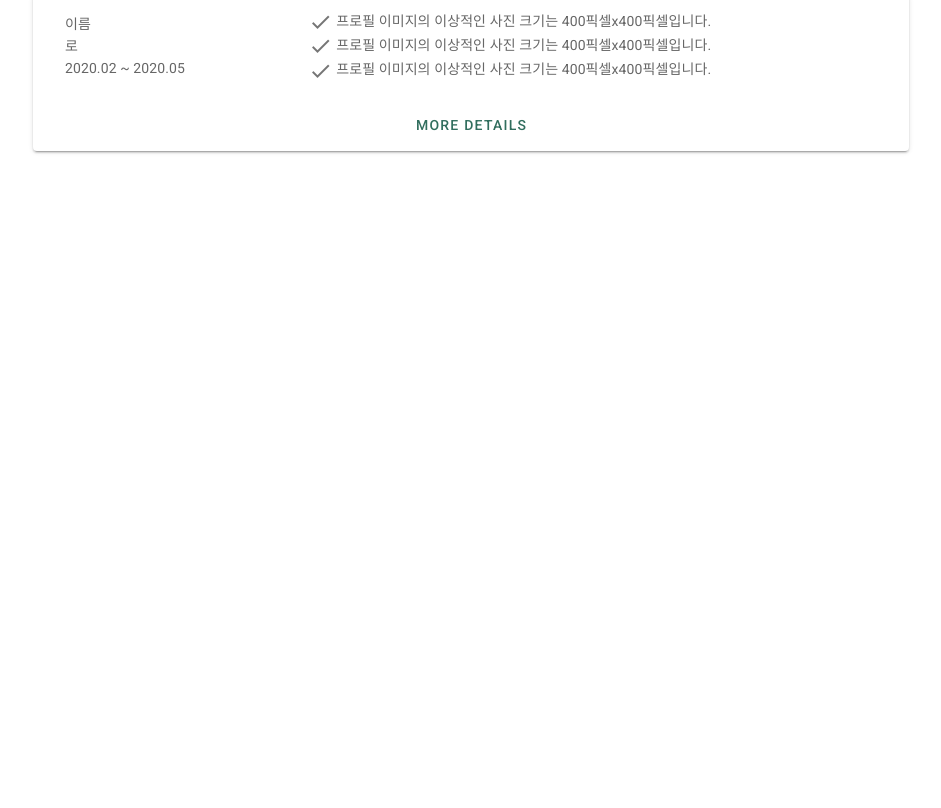
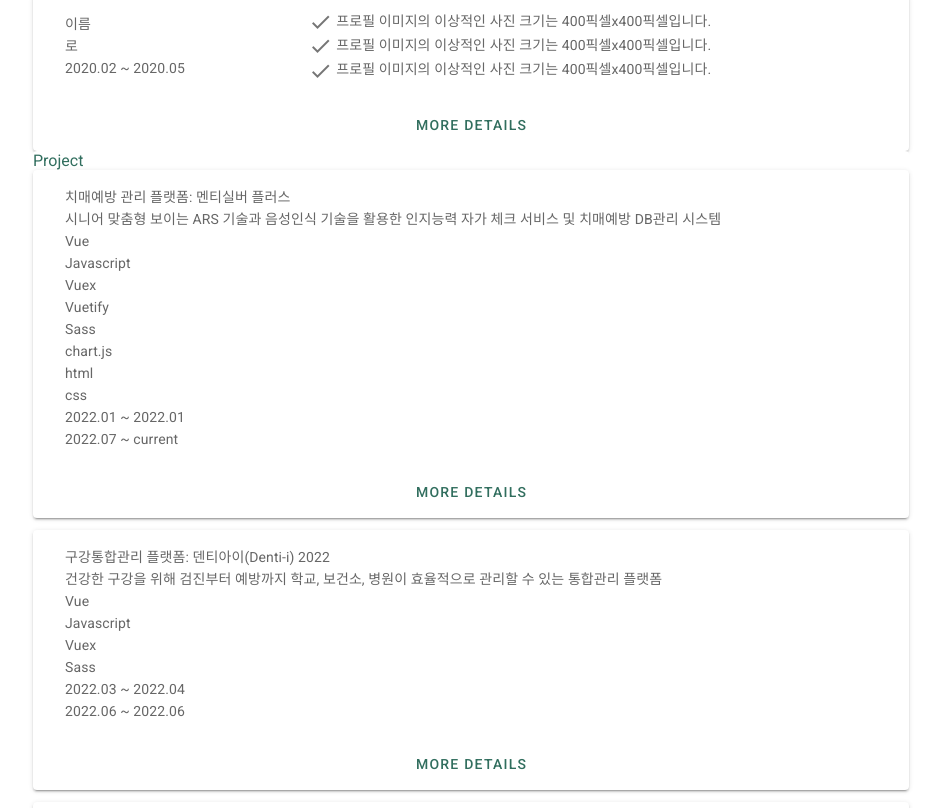
Before and after one commit to adc0612/portfolio, a Vue app: page / in a window 1280 px wide. Shown: the part 494-1302 px from the top of the page, without its empty margins (169-1110 px from the left). Before the commit the page ends 800 px from the top, so only its background shows below. Built offline with nearby package versions, Linux system fonts and the light colour scheme.

Commit message:
feat: Add Project Page

```diff
--- a/src/App.vue
+++ b/src/App.vue
@@ -6,6 +6,7 @@
       <v-container>
         <IntroPage />
         <ExperiencePage @openModal="openModal" />
+        <ProjectPage @openModal="openModal" />
       </v-container>
     </v-main>
     <DetailModal v-if="showModal" v-model="showModal" :data="modalData" @close="showModal = false" />
@@ -18,10 +19,12 @@ import NavMenu from './components/layout/NavMenu.vue';
 import IntroPage from './views/IntroPage.vue';
 import ExperiencePage from './views/ExperiencePage.vue';
 import DetailModal from '@/components/common/DetailModal';
+import ProjectPage from '@/views/ProjectPage';
 export default {
   name: 'App',
 
   components: {
+    ProjectPage,
     DetailModal,
     AppBar,
     NavMenu,
--- a/src/styles/scss/pages/_experience.scss
+++ b/src/styles/scss/pages/_experience.scss
@@ -1,6 +1,6 @@
 @charset "UTF-8";
 
-.experice-wrap {
+.experience-wrap {
   h2 {
     font-size: 28px;
   }
--- a/src/views/ExperiencePage.vue
+++ b/src/views/ExperiencePage.vue
@@ -1,5 +1,5 @@
 <template>
-  <v-card flat class="experice-wrap">
+  <v-card flat class="experience-wrap">
     <h2 class="primary--text">Exp</h2>
     <v-card v-for="(item, index) in experienceContents" :key="index" :class="{ 'mt-3': index > 0 }">
       <v-card-text class="px-8 py-4 contents-wrap">
--- /dev/null
+++ b/src/views/ProjectPage.vue
@@ -0,0 +1,109 @@
+<template>
+  <v-card flat class="project-wrap">
+    <h2 class="primary--text">Project</h2>
+    <v-card v-for="(item, index) in projectContents" :key="index" :class="{ 'mt-3': index > 0 }">
+      <v-card-text class="px-8 py-4 contents-wrap">
+        <div class="d-flex flex-column justify-center info-wrap">
+          <h3>{{ item.name }}</h3>
+          <p>{{ item.introduction }}</p>
+          <div v-for="(skill, index) in item.skills" :key="`skill-${index}`">
+            <span>{{ skill }}</span>
+          </div>
+          <p v-for="(date, i) in item.dates" :key="`date-${i}`">{{ date }}</p>
+        </div>
+      </v-card-text>
+      <v-card-actions class="d-flex justify-center">
+        <v-btn elevation="0" width="100%" color="transparent" class="primary--text" @click="openModal(item.modalContents)">More Details</v-btn>
+      </v-card-actions>
+    </v-card>
+  </v-card>
+</template>
+
+<script>
+export default {
+  name: 'ProjectPage',
+  data: () => ({
+    projectContents: [
+      {
+        name: '치매예방 관리 플랫폼: 멘티실버 플러스',
+        introduction: '시니어 맞춤형 보이는 ARS 기술과 음성인식 기술을 활용한 인지능력 자가 체크 서비스 및 치매예방 DB관리 시스템',
+        skills: ['Vue', 'Javascript', 'Vuex', 'Vuetify', 'Sass', 'chart.js', 'html', 'css'],
+        dates: ['2022.01 ~ 2022.01', '2022.07 ~ current'],
+        modalContents: {
+          title: '치매예방 관리 플랫폼: 멘티실버 플러스',
+          sections: [
+            {
+              subTitle: '서비스 목표',
+              contents: [
+                'COVID-19로 인해 방문검진이 어려워진 환경에 맞춰 시간과 장소에 구애받지 않고 스스로 치매진단을 할수 있는 자가 문진을 제공',
+                '위험 인자를 찾아 지속적인 치매 예방 실천행동 및 인지 훈련 프로그램을 제공하여 치매 발병 가능성을 감소 목표',
+              ],
+            },
+            {
+              subTitle: '내 기여도',
+              contents: ['모바일 ARS KDSQ검사(인지기능평가) 페이지 개발', '센터 관리대상자 관리 웹 프론트엔드 개발', 'KDSQ검사 결과 차트와 표로 표현', '관리대상자 전환 시 서명 저장'],
+            },
+          ],
+        },
+      },
+      {
+        name: '구강통합관리 플랫폼: 덴티아이(Denti-i) 2022',
+        introduction: '건강한 구강을 위해 검진부터 예방까지 학교, 보건소, 병원이 효율적으로 관리할 수 있는 통합관리 플랫폼',
+        skills: ['Vue', 'Javascript', 'Vuex', 'Sass'],
+        dates: ['2022.03 ~ 2022.04', '2022.06 ~ 2022.06'],
+        modalContents: {
+          title: '구강통합관리 플랫폼: 덴티아이(Denti-i) 2022',
+          sections: [
+            {
+              subTitle: '서비스 목표',
+              contents: [
+                '서울, 인천, 부산, 여수, 밀양, 순천, 수원시가 지정한 초등학생과 학교를 다니지 않는 아동에게 지자체가 지정한 치과 의료기관에서 무상으로 구강 진료를 쉽고 편하게 받을 수 있도록 기술 지원하는 서비스',
+              ],
+            },
+            {
+              subTitle: '내 기여도',
+              contents: [
+                '웹뷰 프론트엔드 개발',
+                '지자체와 사업별로 구분하여 구강 검진결과 페이지 개발 및 데이터를 그래프와 수치로 구현',
+                '치아이미지 svg를 이용한 충치 위치 구현',
+                '기관용 웹 페이지 2022년형식으로 마이그레이션 및 css에서 sass로 전환',
+              ],
+            },
+          ],
+        },
+      },
+      {
+        name: '육군구강관리 플랫폼: 덴티로카(Denti-ROKA)',
+        introduction: '육군 장병을 위한 구강건강관리 플랫폼',
+        skills: ['Vue', 'Javascript', 'Vuex', 'Vuetify', 'Sass', 'chart.js', 'vuei18n'],
+        dates: ['2021.12 ~ 2022.01', '2022.05 ~ 2022.05'],
+        modalContents: {
+          title: '육군구강관리 플랫폼: 덴티로카(Denti-ROKA)',
+          sections: [
+            {
+              subTitle: '서비스 목표',
+              contents: ['스마트폰 카메라를 이용하여 자가 구강 촬영을 통한 플라그 체크, 구강 교육 컨텐츠 제공으로 장병들의 구강관리'],
+            },
+            {
+              subTitle: '내 기여도',
+              contents: [
+                '장병 정보등록 및 관리, 통계를 볼 수 있는  관리자 웹 프론트엔드 개발',
+                '장병의 구강상태를 치아이미지로 표현',
+                '차트와 표로 비교 구강 결과 분석 리포트 구현',
+                'vue-i18n을 이용하여 베트남 수출용 페이지 개발',
+              ],
+            },
+          ],
+        },
+      },
+    ],
+  }),
+  methods: {
+    openModal(contents) {
+      this.$emit('openModal', contents);
+    },
+  },
+};
+</script>
+
+<style scoped></style>
```
